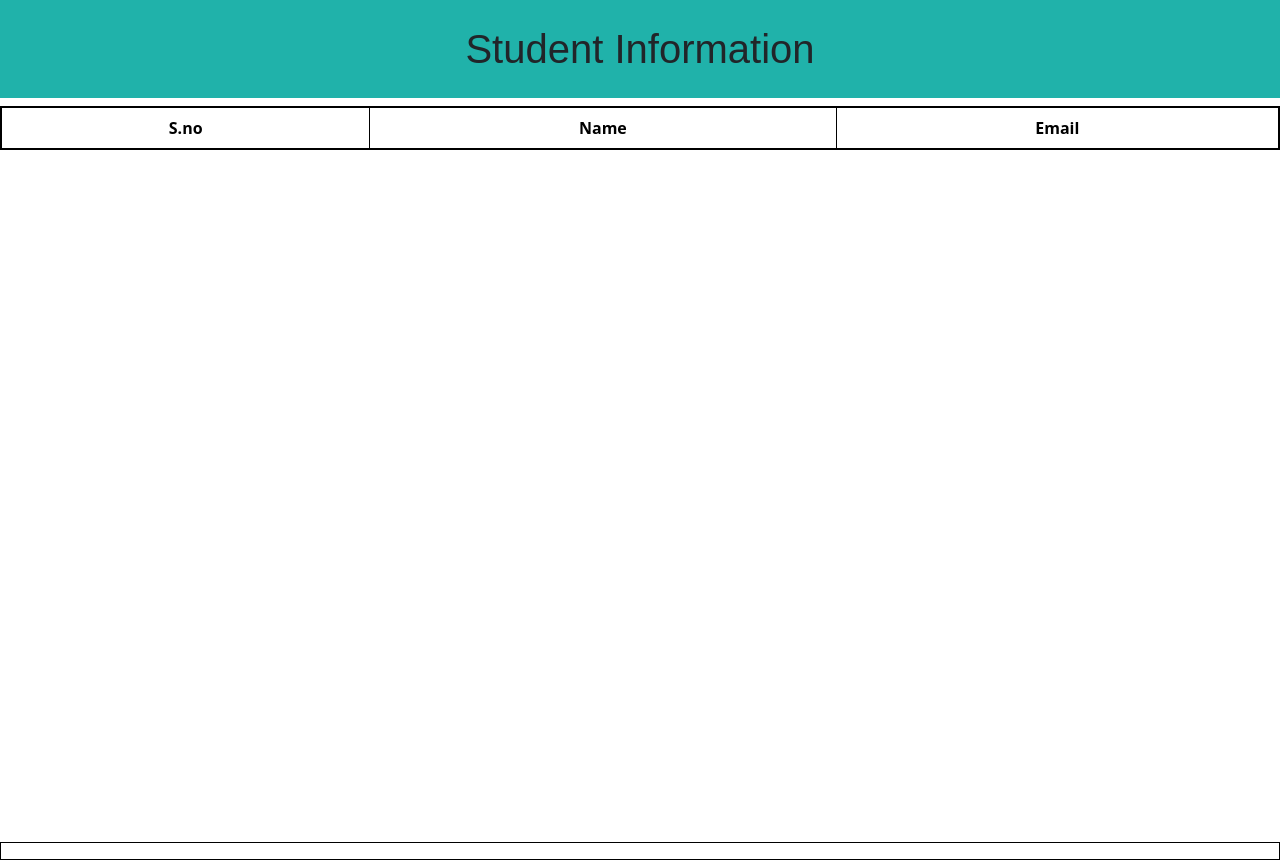
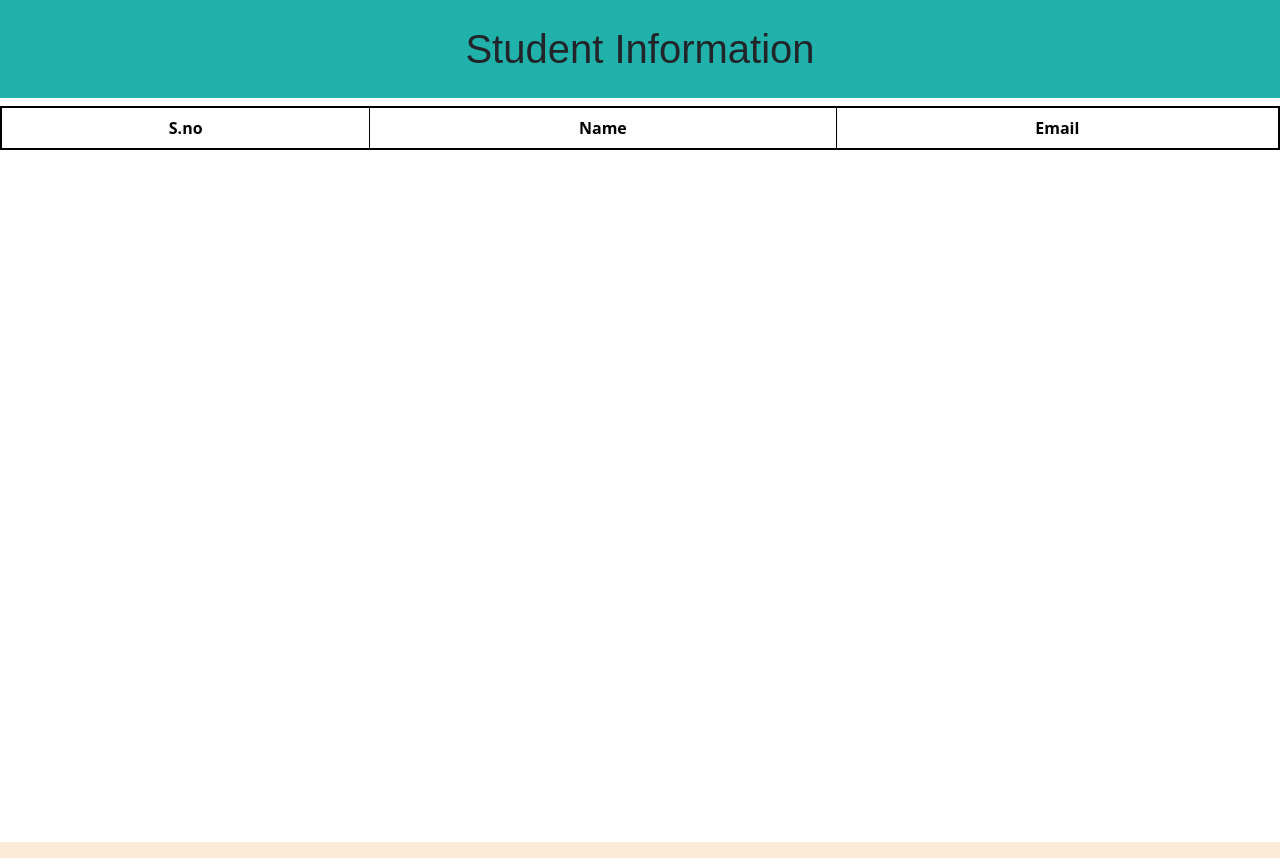
Before and after one commit to Luciferrrrrrrrrrrrrrr/Task_Dom_Manipulation_tables, a plain HTML site: page index.html in a window 1280 px wide. Drawn offline with nearby package versions, Linux system fonts and the light colour scheme; no server answers.

Commit message:
css file updated

```diff
--- a/merntask15-2.css
+++ b/merntask15-2.css
@@ -21,7 +21,7 @@ height: 720px;
 .paginationSection{
     display: flex;
     padding: 8px 8px;
-    border: 1px solid black;
+    background-color: antiquewhite;
     justify-content: center;
     flex-wrap: wrap;
 
```
